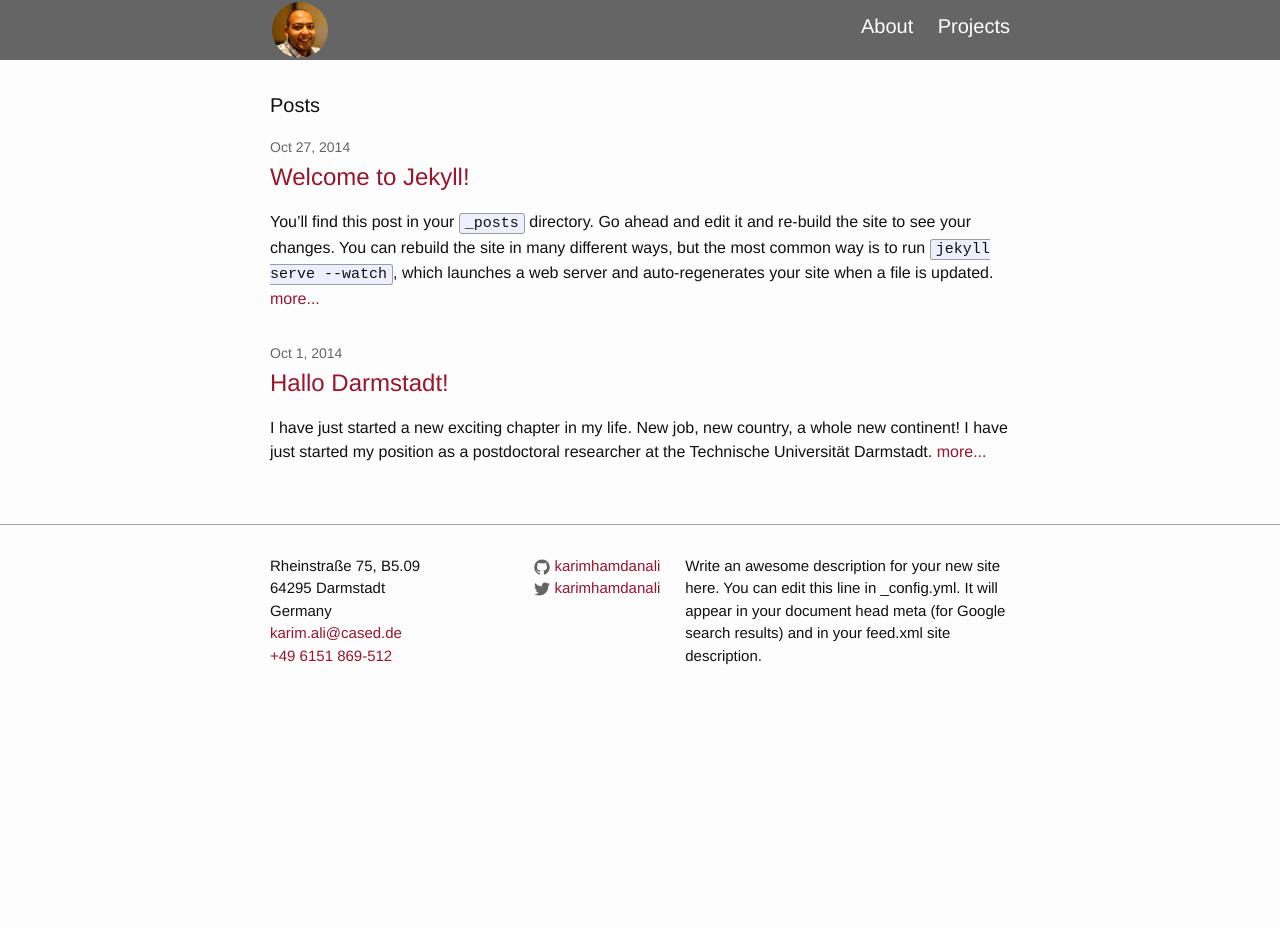
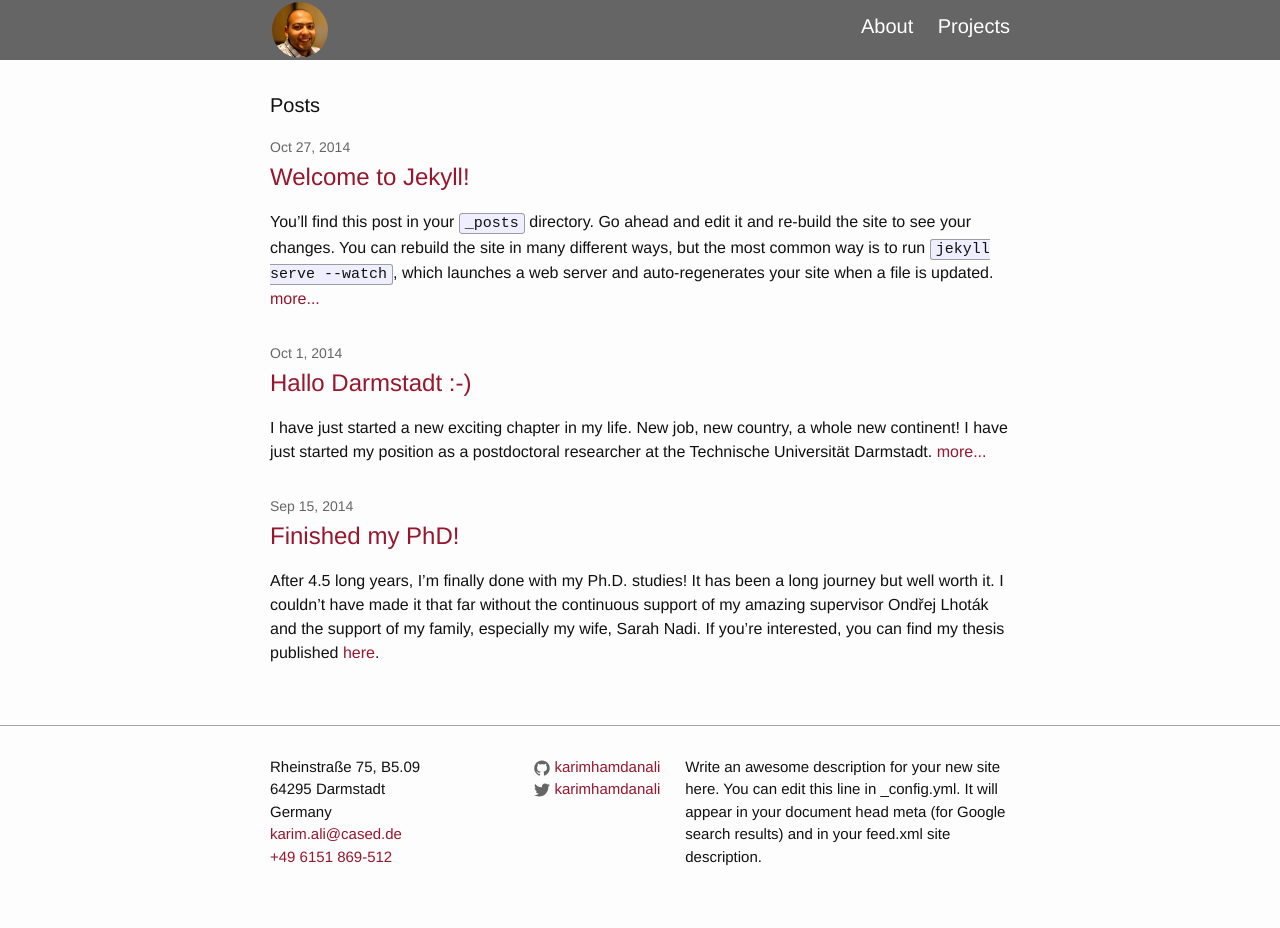
Before and after one commit to karimhamdanali/karimhamdanali.github.io, a Jekyll site: the page built from index.html, in a window 1280 px wide. Built offline with Jekyll 4.4.1, drawn with Linux system fonts in a browser that asks for light colours; before the commit the page ends 900 px from its top, so only the background shows below that.

Commit message:
adding more posts, limiting "more" to posts with actually more text, not everything.

```diff
--- a/_config.yml
+++ b/_config.yml
@@ -25,3 +25,7 @@ markdown: kramdown
 # Site-wide variables
 keywords: program analysis, compiler, static analysis, java, scala, call graphs, averroes
 copyright: Copyright (c) Karim Ali
+
+# Plugins
+#gems:
+#  - jemoji
--- /dev/null
+++ b/_posts/2014-09-15-phd.markdown
@@ -0,0 +1,11 @@
+---
+layout: post
+title:  "Finished my PhD!"
+date:   2014-09-15 12:40:00
+categories: phd
+---
+After 4.5 long years, I'm finally done with my Ph.D. studies! It has been a long journey but well worth it. I couldn't have
+made it that far without the continuous support of my amazing supervisor Ond&#345;ej Lhot&aacute;k and the support of
+my family, especially my wife, Sarah Nadi. If you're interested, you can find my thesis published [here][phd].
+
+[phd]:      http://uwspace.uwaterloo.ca/handle/10012/8835
--- a/_posts/2014-10-01-hallo-darmstadt.markdown
+++ b/_posts/2014-10-01-hallo-darmstadt.markdown
@@ -1,6 +1,6 @@
 ---
 layout: post
-title:  "Hallo Darmstadt!"
+title:  "Hallo Darmstadt :-)"
 date:   2014-10-01 08:30:00
 categories: jobs tud
 ---
--- a/index.html
+++ b/index.html
@@ -12,7 +12,10 @@ layout: default
 			<h2>
 				<a class="post-link" href="{{ post.url | prepend: site.baseurl }}">{{ post.title }}</a>
 			</h2>
-			{{ post.excerpt | remove: '</p>'}}<a href="{{ post.url | prepend: site.baseurl }}">more...</a></p>
+			{{ post.excerpt | remove: '</p>'}}
+			{% if post.content != post.excerpt %}
+    			<a href="{{ post.url | prepend: site.baseurl }}">more...</a>
+  			{% endif %}</p>
 		</li>
     {% endfor %}
     </ul>
```
